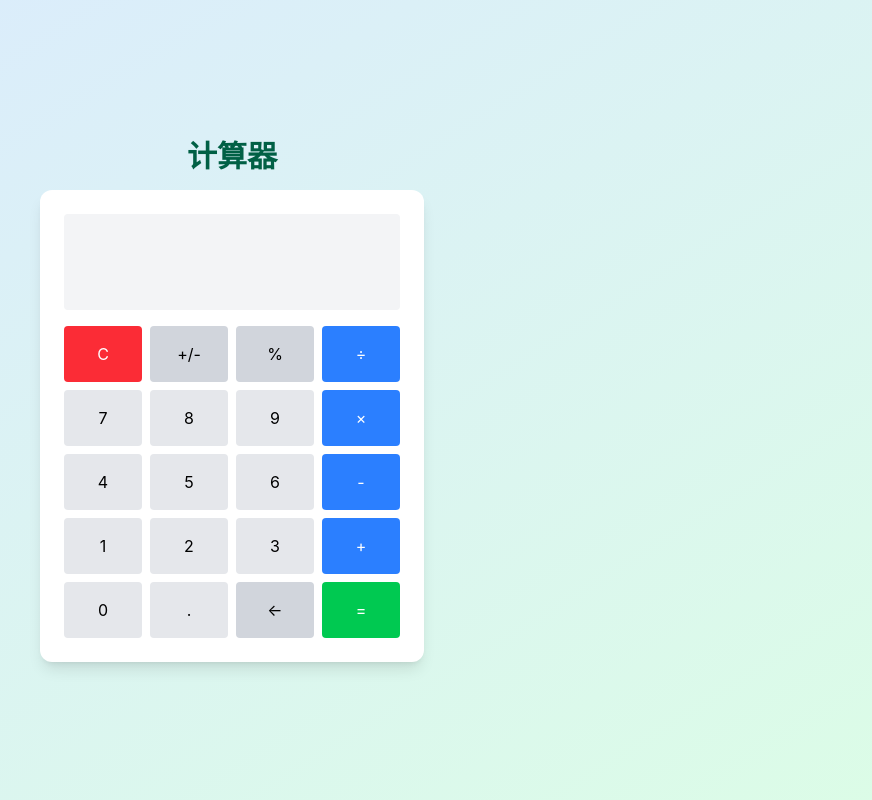
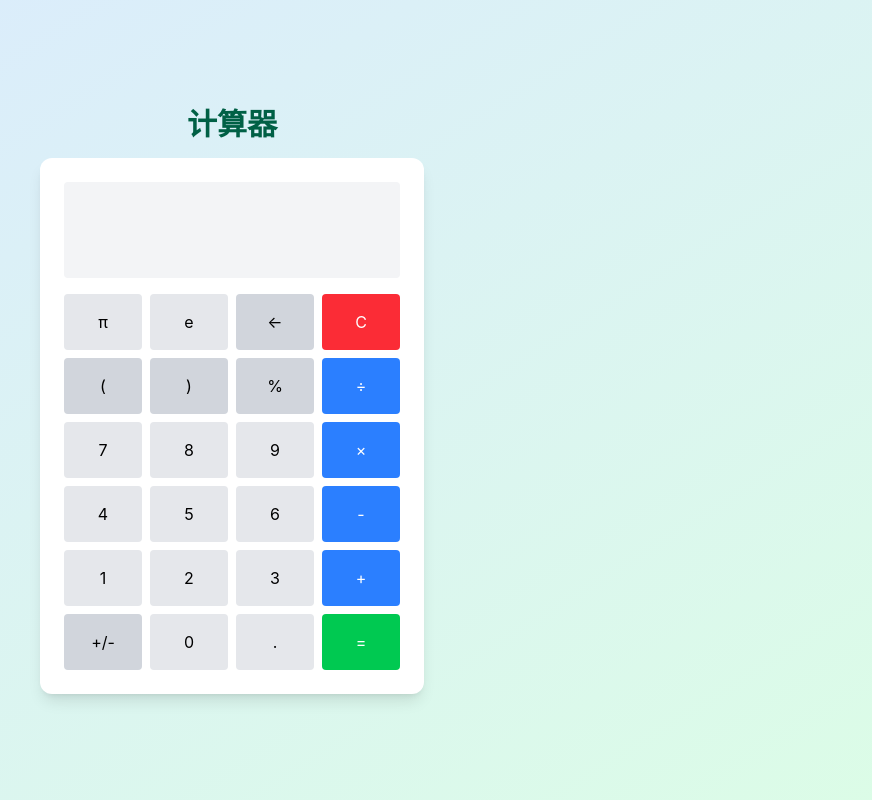
Before and after one commit to SingleBoy2147/caculator_homework, a React (Vite) app: page /calculator in a window 1280 px wide. Shown: the whole page, without its empty margins (408-1280 px from the left). Built offline with nearby package versions, Linux system fonts and the light colour scheme.

Commit message:
将keyboard，inputBox和button独立出去；重新排列了按钮顺序，尚未更新按钮逻辑。

```diff
--- /dev/null
+++ b/src/pages/calculator/caculatorButton.jsx
@@ -0,0 +1,7 @@
+export default function CalculatorButton({ onClick, className, children }) {
+  return (
+    <button onClick={onClick} className={`p-4 rounded ${className}`}>
+      {children}
+    </button>
+  );
+}
--- a/src/pages/calculator/index.jsx
+++ b/src/pages/calculator/index.jsx
@@ -1,11 +1,6 @@
 import React, { useState } from "react";
-
-const CalculatorButton = ({ onClick, className, children }) => (
-  <button onClick={onClick} className={`p-4 rounded ${className}`}>
-    {children}
-  </button>
-);
-
+import InputBox from "./inputBox";
+import KeyBoard from "./keyboard";
 const BUTTON_STYLES = {
   number: "bg-gray-200 hover:bg-gray-300",
   operator: "bg-blue-500 text-white hover:bg-blue-600",
@@ -145,9 +140,15 @@ function Calculator() {
   // 按钮配置数组：定义计算器键盘布局和每个按钮的属性
   const BUTTONS = [
     [
+      { label: "π", onClick: () => handleNumberClick(Math.PI), style: BUTTON_STYLES.number },
+      { label: "e", onClick: () => handleNumberClick(Math.E), style: BUTTON_STYLES.number },
+      { label: "←", onClick: handleBackspaceClick, style: BUTTON_STYLES.function },
       { label: "C", onClick: clear, style: BUTTON_STYLES.clear },
-      { label: "+/-", onClick: handlePlusMinusClick, style: BUTTON_STYLES.function },
-      { label: "%", onClick: handlePercentClick, style: BUTTON_STYLES.function },
+    ],
+    [
+      { label: "(", onClick: () => handleOperatorClick("("), style: BUTTON_STYLES.function },
+      { label: ")", onClick: () => handleOperatorClick(")"), style: BUTTON_STYLES.function },
+      { label: "%", onClick: () => handlePercentClick, style: BUTTON_STYLES.function },
       { label: "÷", onClick: () => handleOperatorClick("÷"), style: BUTTON_STYLES.operator },
     ],
     [
@@ -169,9 +170,9 @@ function Calculator() {
       { label: "+", onClick: () => handleOperatorClick("+"), style: BUTTON_STYLES.operator },
     ],
     [
+      { label: "+/-", onClick: handlePlusMinusClick, style: BUTTON_STYLES.function },
       { label: "0", onClick: () => handleNumberClick(0), style: BUTTON_STYLES.number },
       { label: ".", onClick: handleDotClick, style: BUTTON_STYLES.number },
-      { label: "←", onClick: handleBackspaceClick, style: BUTTON_STYLES.function },
       { label: "=", onClick: handleEqualClick, style: BUTTON_STYLES.equals },
     ],
   ];
@@ -180,23 +181,8 @@ function Calculator() {
     <div className="min-h-screen bg-gradient-to-br from-blue-100 to-green-100 flex flex-col items-center justify-center">
       <h1 className="text-3xl font-bold text-emerald-800 mb-4">计算器</h1>
       <div className="bg-white p-6 rounded-xl shadow-lg w-96">
-        {/* 显示区域 */}
-        <div className="bg-gray-100 p-4 rounded mb-4 h-24">
-          <div className="text-right text-xl text-gray-600 min-h-[1.5rem]">
-            {result} {operator}
-          </div>
-          <div className="text-right text-3xl">{input}</div>
-        </div>
-        {/* 键盘 */}
-        <div className="grid grid-cols-4 gap-2">
-          {BUTTONS.map((row, rowIndex) =>
-            row.map((button, colIndex) => (
-              <CalculatorButton key={`${rowIndex}-${colIndex}`} onClick={button.onClick} className={button.style}>
-                {button.label}
-              </CalculatorButton>
-            ))
-          )}
-        </div>
+        <InputBox result = {result} operator = {operator} input = {input}/>
+        <KeyBoard buttons = {BUTTONS}/>
       </div>
     </div>
   );
--- /dev/null
+++ b/src/pages/calculator/inputBox.jsx
@@ -0,0 +1,12 @@
+export default function InputBox({ result, operator, input }) {
+  return (
+    <>
+      <div className="bg-gray-100 p-4 rounded mb-4 h-24">
+        <div className="text-right text-xl text-gray-600 min-h-[1.5rem]">
+          {result} {operator}
+        </div>
+        <div className="text-right text-3xl">{input}</div>
+      </div>
+    </>
+  );
+}
--- /dev/null
+++ b/src/pages/calculator/keyboard.jsx
@@ -0,0 +1,16 @@
+import CalculatorButton from "./caculatorButton";
+export default function KeyBoard({buttons}) {
+  return (
+    <>
+      <div className="grid grid-cols-4 gap-2">
+        {buttons.map((row, rowIndex) =>
+          row.map((button, colIndex) => (
+            <CalculatorButton key={`${rowIndex}-${colIndex}`} onClick={button.onClick} className={button.style}>
+              {button.label}
+            </CalculatorButton>
+          ))
+        )}
+      </div>
+    </>
+  );
+}
```
Also changed, not shown: 1 other file (tests, documents, lock files or other folders).
